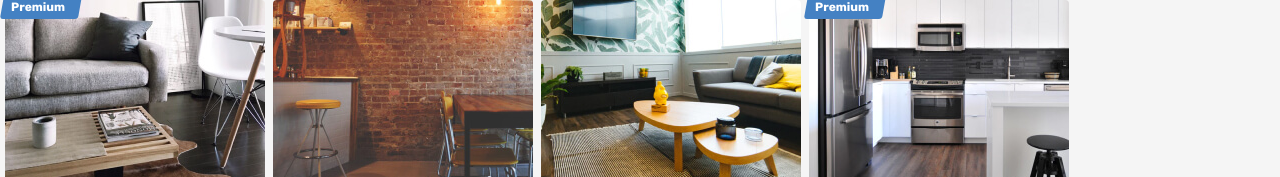
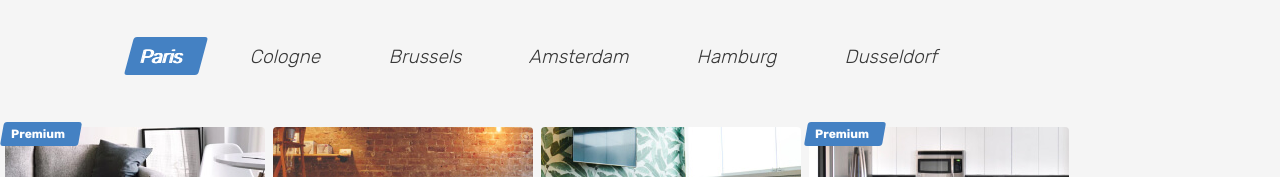
Before and after one commit to htmlacademy-univer-javascript-3/2571303-six-cities-5, a React (Vite) app: page / in a window 1280 px wide. Shown: the top 177 px of the page. Built offline with nearby package versions, Linux system fonts and the light colour scheme.

Commit message:
MainPage: include city-list

```diff
--- a/src/components/city-list/city-list.tsx
+++ b/src/components/city-list/city-list.tsx
@@ -4,7 +4,8 @@ type CityListProps = {
   onCityClick: (city: string) => void;
 };
 
-const CityList: React.FC<CityListProps> = ({ cities, activeCity, onCityClick }) => (
+function CityList({ cities, activeCity, onCityClick }: CityListProps): JSX.Element {
+  return (
     <div className="tabs">
       <section className="locations container">
         <ul className="locations__list tabs__list">
@@ -26,5 +27,6 @@ const CityList: React.FC<CityListProps> = ({ cities, activeCity, onCityClick })
       </section>
     </div>
   );
+}
 
 export default CityList;
--- a/src/pages/main/main-page.tsx
+++ b/src/pages/main/main-page.tsx
@@ -1,23 +1,36 @@
-import {Offer} from '../../types/offer.ts';
+import React, { useState } from 'react';
+import { Offer } from '../../types/offer.ts';
 import OfferList from '../../components/offer-list/offer-list.tsx';
 import MapComponent from '../../components/map/map-component.tsx';
-import OFFER_COORDINATES, {CITY} from '../../mocks/points.ts';
-import React from 'react';
+import CityList from '../../components/city-list/city-list.tsx';
+import OFFER_COORDINATES, { CITY } from '../../mocks/points.ts';
 
 type MainPageProps = {
-  offers : Offer[];
-}
+  offers: Offer[];
+};
 
-function MainPage ({offers}: MainPageProps) {
+function MainPage({ offers }: MainPageProps) {
+  //TODO: Для теста компонента CityList
+  const cities = ['Paris', 'Cologne', 'Brussels', 'Amsterdam', 'Hamburg', 'Dusseldorf'];
+  const [activeCity, setActiveCity] = useState(cities[0]);
+  const handleCityClick = (city: string) => {
+    setActiveCity(city);
+  };
+
   return (
     <React.Fragment>
-      <OfferList offers={offers}/>
       <header>
         <h1></h1>
       </header>
       <main>
+        <CityList
+          cities={cities}
+          activeCity={activeCity}
+          onCityClick={handleCityClick}
+        />
+        <OfferList offers={offers} />
         <div className="cities__map">
-          <MapComponent city={CITY} points={OFFER_COORDINATES} selectedPoint={undefined}/>
+          <MapComponent city={CITY} points={OFFER_COORDINATES} selectedPoint={undefined} />
         </div>
       </main>
     </React.Fragment>
```
Lines whose indentation alone changed are shown as unchanged.
